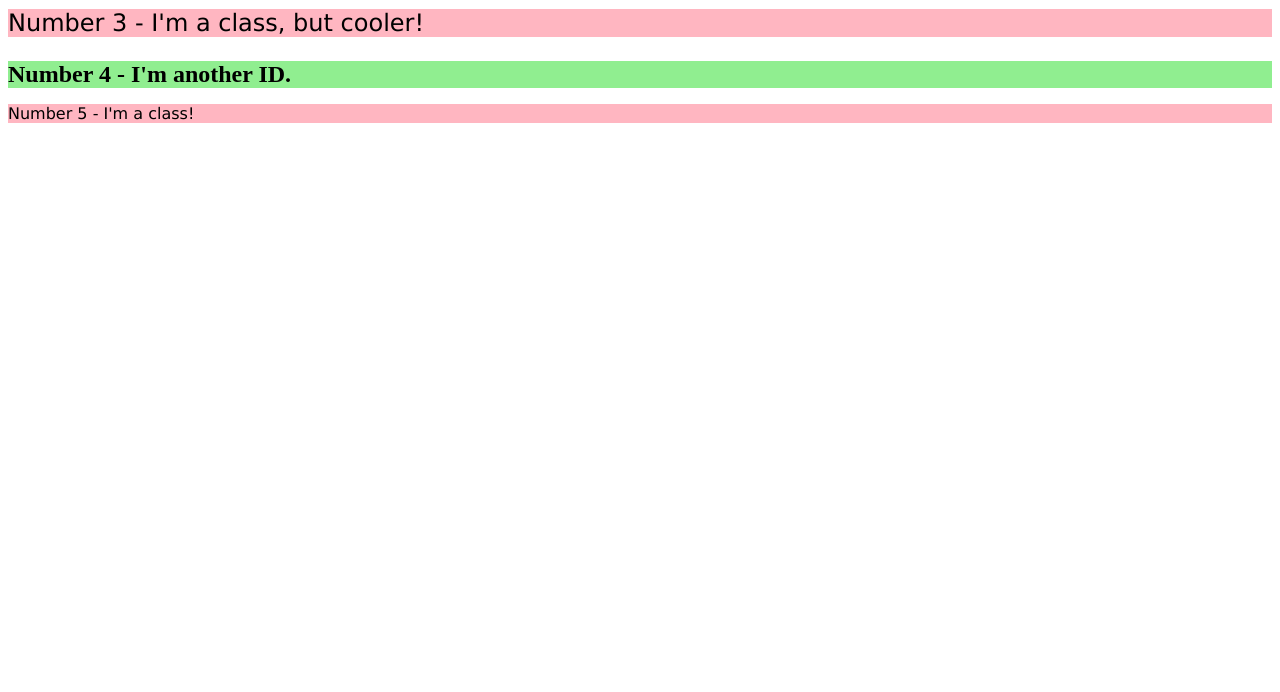
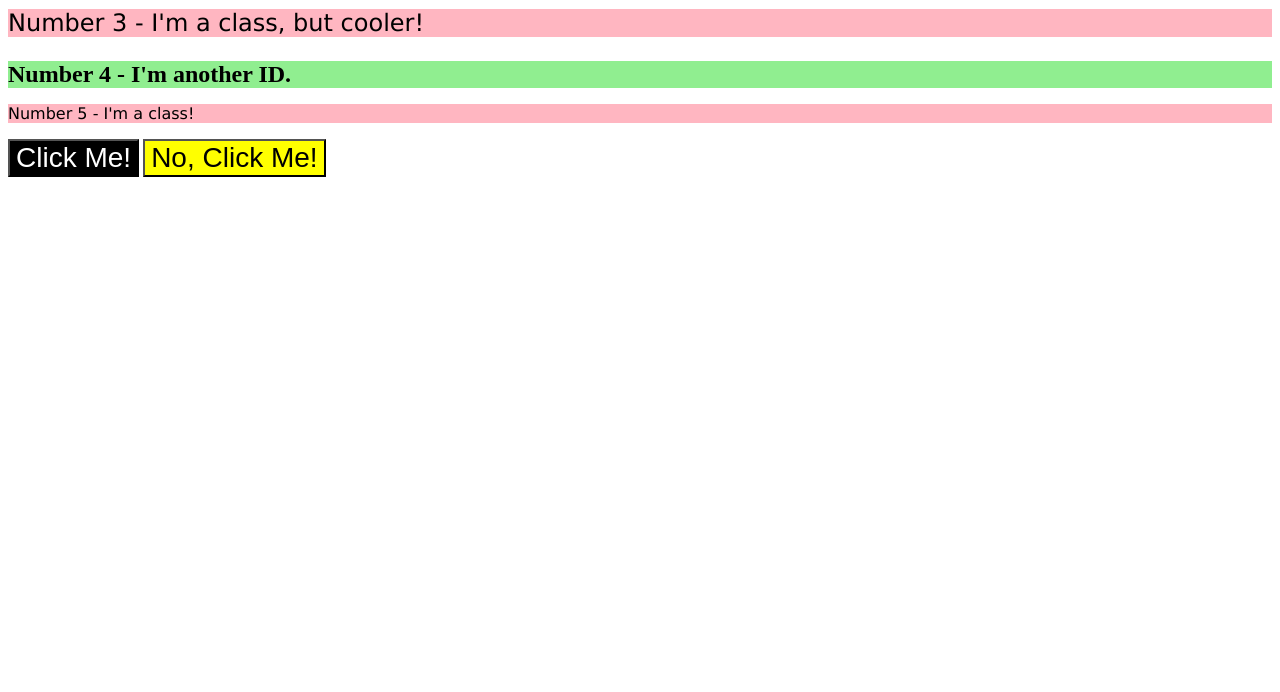
Before and after one commit to mamine27/css-exercises-, a plain HTML site: page foundations/02-class-id-selectors/index.html in a window 1280 px wide. Shown: the part 108-800 px from the top of the page. Drawn offline with Linux system fonts and the light colour scheme.

Commit message:
third exercise comleted nothing new

```diff
--- a/foundations/02-class-id-selectors/index.html
+++ b/foundations/02-class-id-selectors/index.html
@@ -8,12 +8,12 @@
     <link rel="stylesheet" href="style.css">
   </head>
   <body>
-    <div class="all">
         <p class="odd">Number 1 - I'm a class!</p>
         <div id="fir">Number 2 - I'm one ID.</div>
         <p class="odd lone">Number 3 - I'm a class, but cooler!</p>
-        <div id="sec">Number 4 - I'm another ID.</div>
+        <div id="sec">Number    4 - I'm another ID.</div>
         <p class="odd">Number 5 - I'm a class!</p>
-  </div>
+        <button class="sim diff">Click Me!</button>
+        <button class="sim diff2">No, Click Me!</button>
   </body>
 </html>
--- a/foundations/02-class-id-selectors/style.css
+++ b/foundations/02-class-id-selectors/style.css
@@ -18,3 +18,14 @@
     font-size: 24px;
     font-weight: bold;
  }
+ .diff{
+    background-color: black;
+    color: white;
+ }
+ .diff2{
+    background-color: yellow;
+ }
+ .sim{
+    font-size: 28px;
+    font-family: Arial, Helvetica, sans-serif,'Times New Roman', Times, serif;
+ }
```
